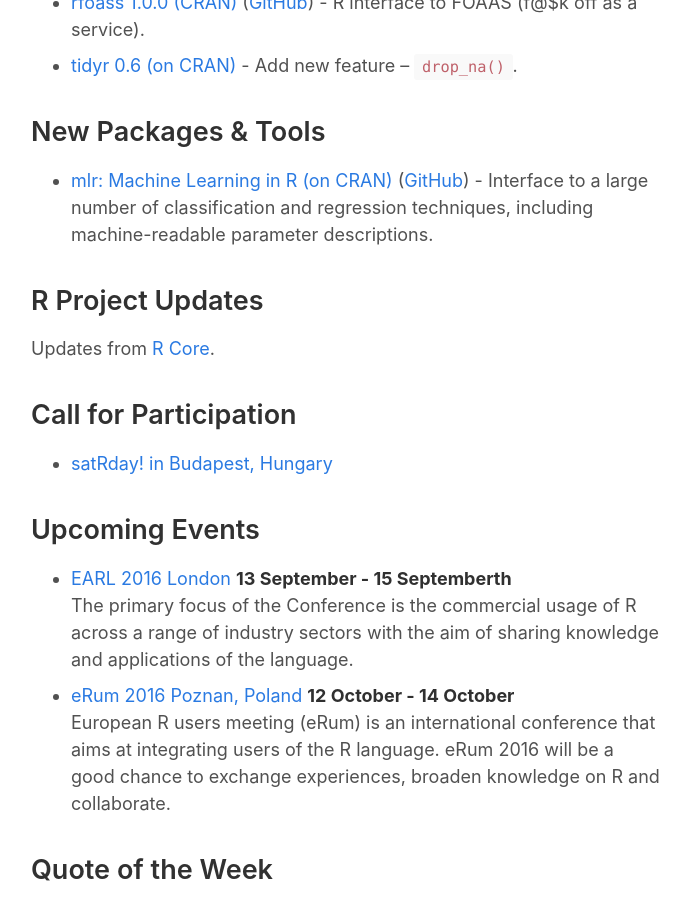
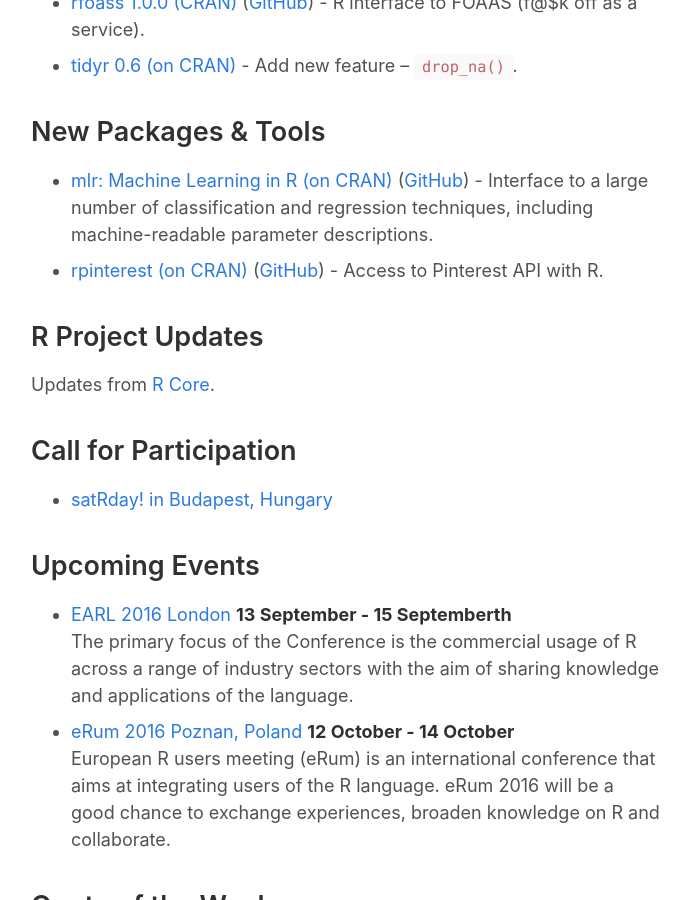
Before and after one commit to rweekly/rweekly.org, a Jekyll site: the page built from draft.md, in a window 1280 px wide and 900 px high, scrolled down 991 px. Shown: the whole window, without its empty margins (294-984 px from the left). Built offline with Jekyll 4.4.1, drawn with Linux system fonts in a browser that asks for light colours; comment, search, counter and statistics services are not loaded.

Commit message:
Add to New Packages & Tools

```diff
--- a/draft.md
+++ b/draft.md
@@ -55,6 +55,8 @@
 
 + [mlr: Machine Learning in R (on CRAN)](https://cran.r-project.org/web/packages/mlr/index.html) ([GitHub](https://github.com/mlr-org/mlr)) - Interface to a large number of classification and regression techniques, including machine-readable parameter descriptions.
 
++ [rpinterest (on CRAN)](https://cran.r-project.org/web/packages/rpinterest/index.html) ([GitHub](https://github.com/ColinFay/rpinterest)) - Access to Pinterest API with R.
+
 ## R Project Updates
 
 Updates from [R Core](http://developer.r-project.org/blosxom.cgi/R-devel/NEWS).
```
